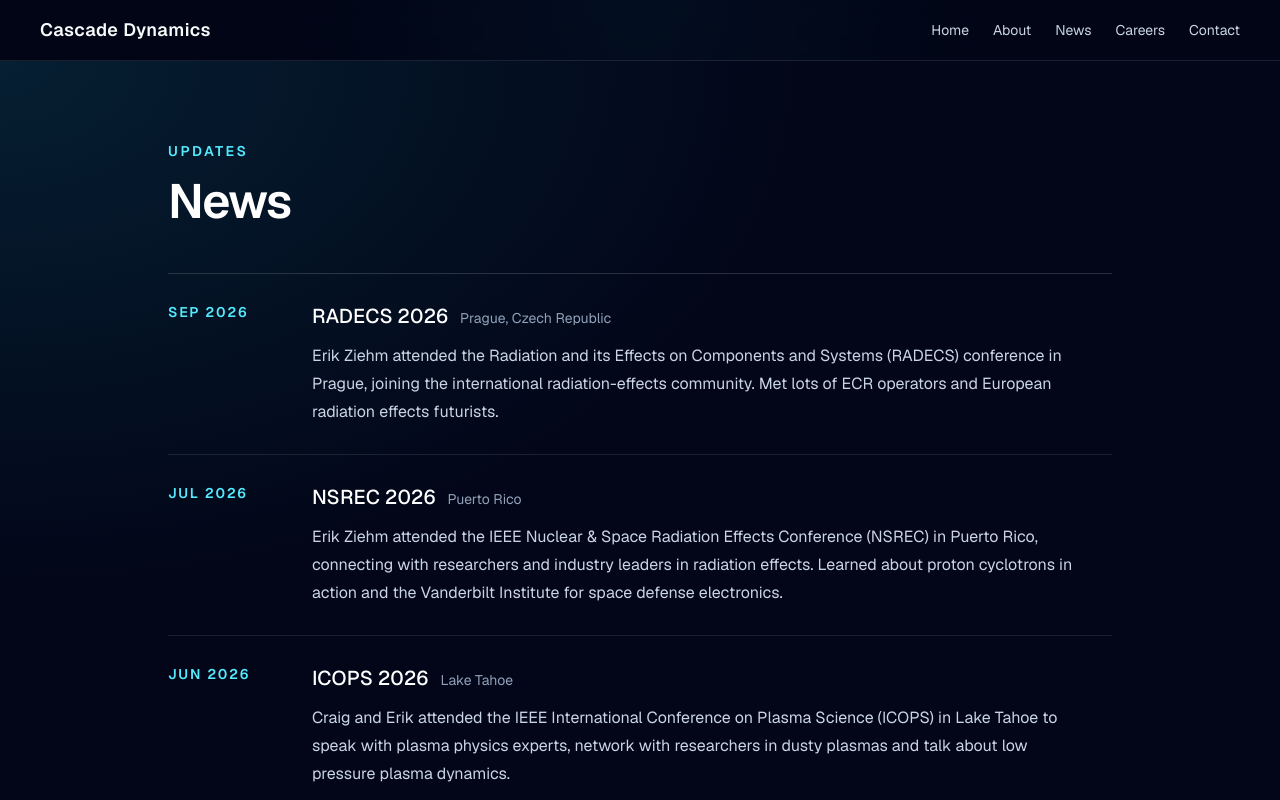
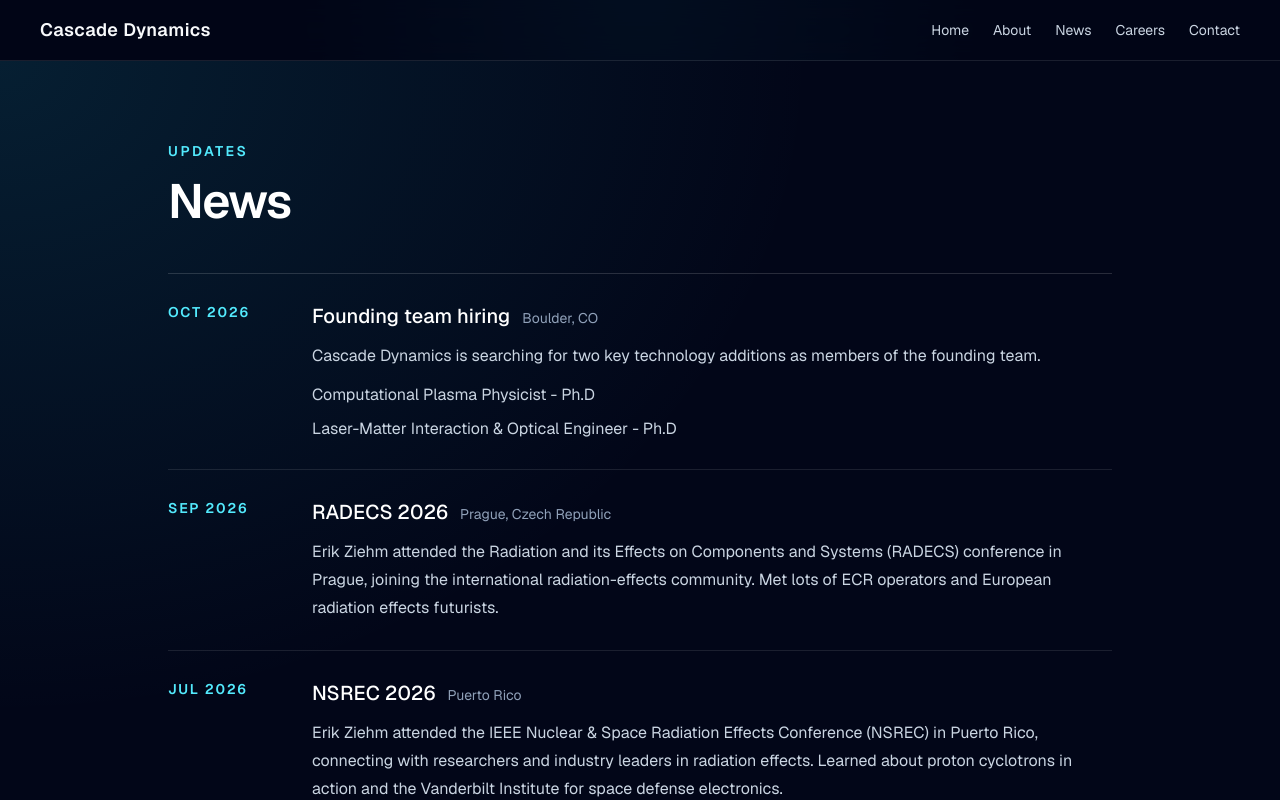
Before and after one commit to cvsolfari/cascade, a Next.js app: page /news in a window 1280 px wide. Shown: the top 800 px of the page. Built offline with nearby package versions, Linux system fonts and the light colour scheme.

Commit message:
Updated News Page Oct Item

```diff
--- a/app/news/page.tsx
+++ b/app/news/page.tsx
@@ -1,4 +1,31 @@
 const newsItems = [
+  {
+    date: "2026-10",
+    month: "Oct",
+    title: "Founding team hiring",
+    location: "Boulder, CO",
+    href: "/careers",
+    description: (
+      <>
+        <p className="max-w-3xl leading-7 text-slate-300">
+          Cascade Dynamics is searching for two key technology additions as
+          members of the founding team.
+        </p>
+        <ul className="mt-3 space-y-2 text-slate-300">
+          <li>
+            <a href="/careers" className="text-cyan-300 transition hover:text-white">
+              Computational Plasma Physicist - Ph.D
+            </a>
+          </li>
+          <li>
+            <a href="/careers" className="text-cyan-300 transition hover:text-white">
+              Laser-Matter Interaction &amp; Optical Engineer - Ph.D
+            </a>
+          </li>
+        </ul>
+      </>
+    ),
+  },
   {
     date: "2026-09",
     month: "Sep",
@@ -69,9 +96,13 @@
                     {item.location}
                   </span>
                 </h2>
-                <p className="mt-3 max-w-3xl leading-7 text-slate-300">
-                  {item.description}
-                </p>
+                <div className="mt-3 max-w-3xl">
+                  {typeof item.description === "string" ? (
+                    <p className="leading-7 text-slate-300">{item.description}</p>
+                  ) : (
+                    item.description
+                  )}
+                </div>
               </article>
             </li>
           ))}
```
